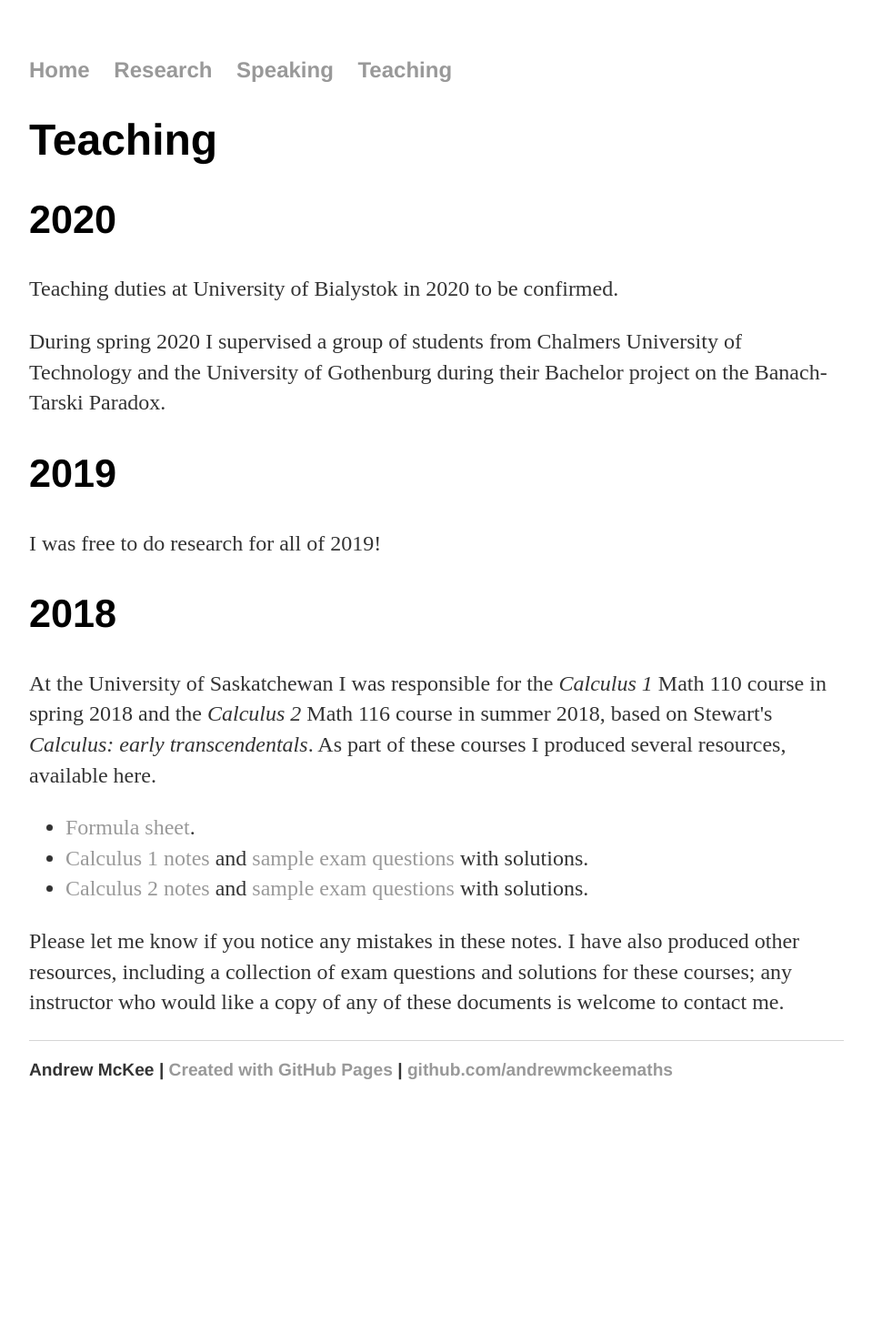
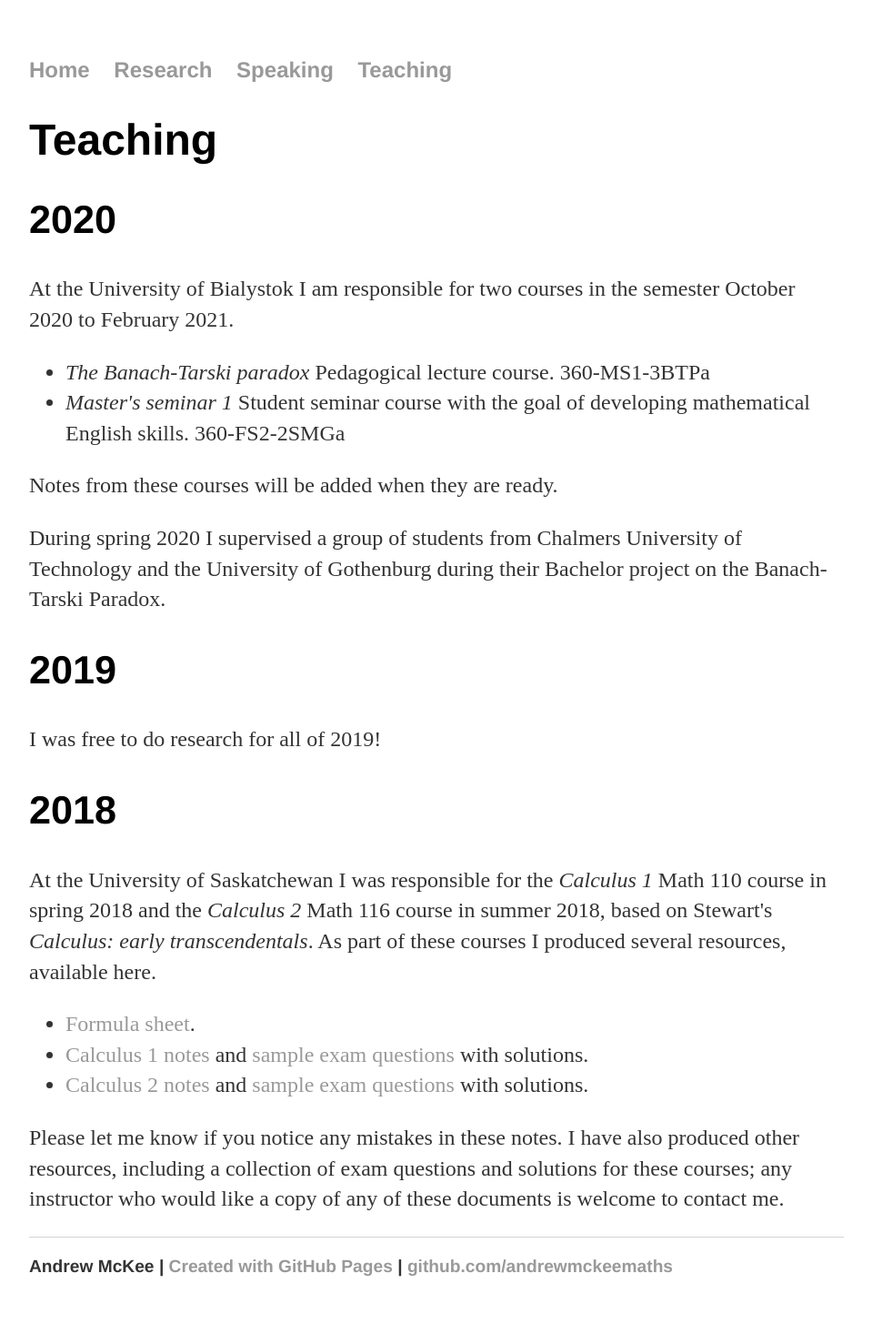
Before and after one commit to andrewmckeemaths/andrewmckeemaths.github.io, a Jekyll site: the page built from teaching/index.html, in a window 1280 px wide. Shown: the whole page at 91% size, without its empty margins (160-1119 px from the left). Built offline with Jekyll 4.4.1, drawn with Linux system fonts in a browser that asks for light colours; before the commit the page ends 1250 px from its top, so only the background shows below that.

Commit message:
Update index.html

```diff
--- a/teaching/index.html
+++ b/teaching/index.html
@@ -7,7 +7,12 @@ title: Andrew McKee
 
 <h2>2020</h2>
 
-<p>Teaching duties at University of Bialystok in 2020 to be confirmed.</p>
+<p>At the University of Bialystok I am responsible for two courses in the semester October 2020 to February 2021.</p>
+  <ul>
+    <li><em>The Banach-Tarski paradox</em> Pedagogical lecture course. 360-MS1-3BTPa</li>
+    <li><em>Master's seminar 1</em> Student seminar course with the goal of developing mathematical English skills. 360-FS2-2SMGa</li>
+  </ul>
+<p>Notes from these courses will be added when they are ready.</p>
 
 <p>During spring 2020 I supervised a group of students from Chalmers University of Technology and the University of Gothenburg during their Bachelor project on the Banach-Tarski Paradox.</p>
 
```
